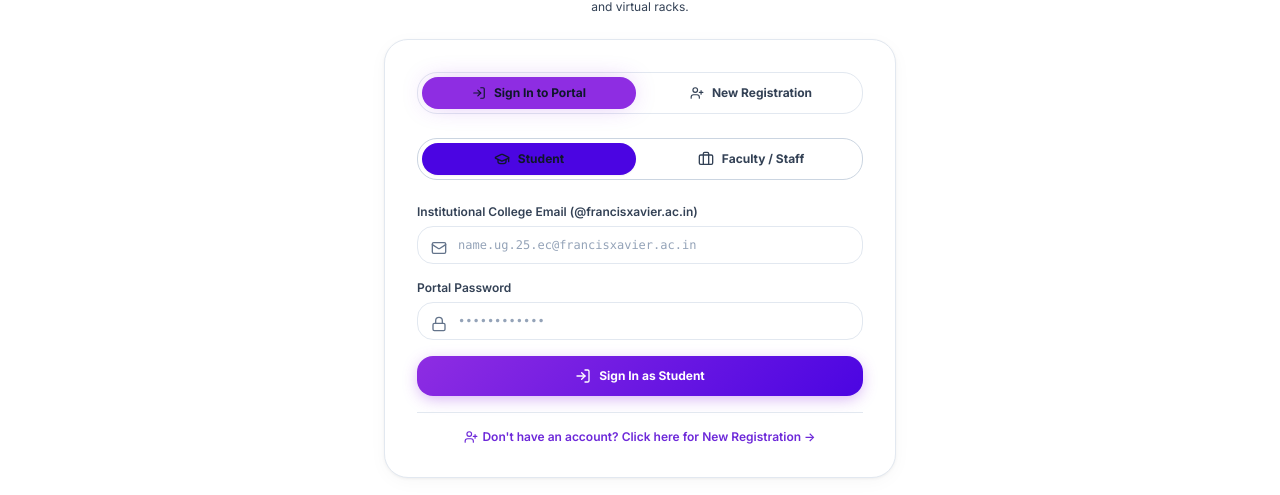
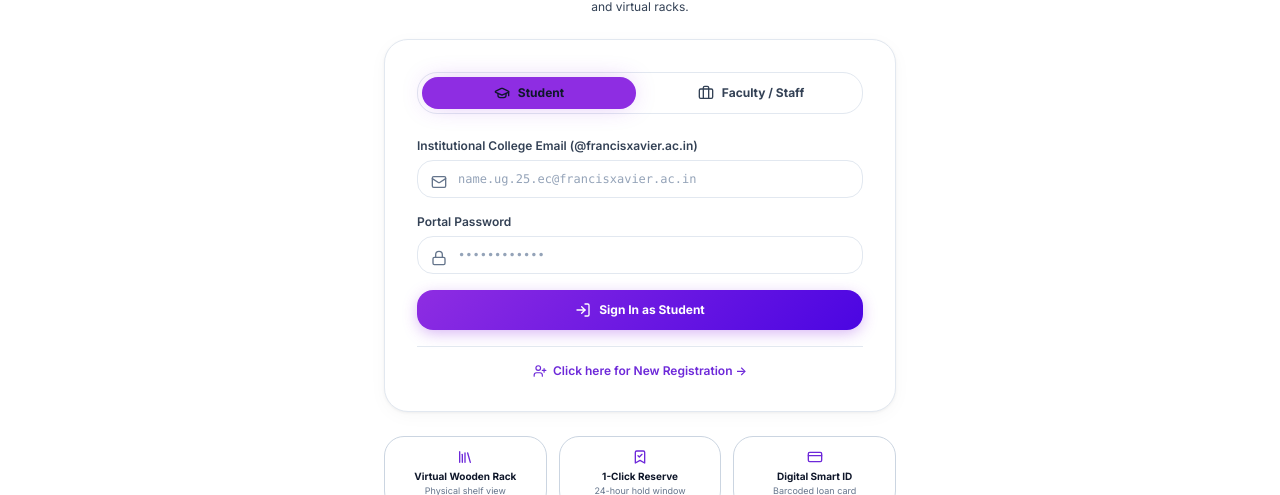
Before and after one commit to libraryproject77-prog/Library, a Next.js app in the folder apps/web/: page / in a window 1280 px wide. Shown: the part 215-710 px from the top of the page. Built offline with nearby package versions, Linux system fonts and the light colour scheme; no server answers.

Commit message:
Remove top dual toggle bar and keep bottom Click here for New Registration link

```diff
--- a/apps/web/components/StudentStaffLogin.tsx
+++ b/apps/web/components/StudentStaffLogin.tsx
@@ -302,7 +302,7 @@ export default function StudentStaffLogin() {
             Francis Xavier Engineering College &bull; ECE Department
           </div>
           <h1 className="text-2xl md:text-3xl font-extrabold text-white tracking-tight">
-            {mode === 'LOGIN' ? 'Student & Staff Portal Login' : 'Create New Scholar Account'}
+            {mode === 'LOGIN' ? 'Student & Staff Portal Login' : 'New Registration'}
           </h1>
           <p className="text-xs text-content-muted mt-1 max-w-md mx-auto">
             {mode === 'LOGIN'
@@ -313,42 +313,14 @@ export default function StudentStaffLogin() {
 
         {/* Card */}
         <div className="glass-panel-card p-6 md:p-8 rounded-3xl border border-stroke-glass shadow-glass">
-          {/* Dual-Mode Switcher: Sign In vs New Registration */}
+          {/* Role Switcher: Student vs Staff */}
           <div className="grid grid-cols-2 gap-2 p-1 rounded-2xl bg-surface-low border border-stroke-subtle mb-6">
-            <button
-              type="button"
-              onClick={() => handleModeChange('LOGIN')}
-              className={`py-2 px-3 rounded-xl text-xs font-bold flex items-center justify-center gap-2 transition-all ${
-                mode === 'LOGIN'
-                  ? 'bg-aura-purple text-white shadow-glow'
-                  : 'text-content-muted hover:text-white'
-              }`}
-            >
-              <LogIn className="w-3.5 h-3.5" />
-              <span>Sign In to Portal</span>
-            </button>
-            <button
-              type="button"
-              onClick={() => handleModeChange('REGISTER')}
-              className={`py-2 px-3 rounded-xl text-xs font-bold flex items-center justify-center gap-2 transition-all ${
-                mode === 'REGISTER'
-                  ? 'bg-aura-purple text-white shadow-glow'
-                  : 'text-content-muted hover:text-white'
-              }`}
-            >
-              <UserPlus className="w-3.5 h-3.5" />
-              <span>New Registration</span>
-            </button>
-          </div>
-
-          {/* Role Switcher: Student vs Staff */}
-          <div className="grid grid-cols-2 gap-2 p-1 rounded-2xl bg-surface-low/60 border border-stroke-glass mb-6">
             <button
               type="button"
               onClick={() => handleTabChange('STUDENT')}
               className={`py-2 px-3 rounded-xl text-xs font-bold flex items-center justify-center gap-2 transition-all ${
                 activeTab === 'STUDENT'
-                  ? 'bg-aura-violet text-white shadow-sm'
+                  ? 'bg-aura-purple text-white shadow-glow'
                   : 'text-content-muted hover:text-white'
               }`}
             >
@@ -360,7 +332,7 @@ export default function StudentStaffLogin() {
               onClick={() => handleTabChange('STAFF')}
               className={`py-2 px-3 rounded-xl text-xs font-bold flex items-center justify-center gap-2 transition-all ${
                 activeTab === 'STAFF'
-                  ? 'bg-aura-violet text-white shadow-sm'
+                  ? 'bg-aura-purple text-white shadow-glow'
                   : 'text-content-muted hover:text-white'
               }`}
             >
@@ -440,10 +412,10 @@ export default function StudentStaffLogin() {
                 <button
                   type="button"
                   onClick={() => handleModeChange('REGISTER')}
-                  className="text-xs text-aura-neon hover:underline font-semibold flex items-center justify-center gap-1 mx-auto"
+                  className="text-xs text-aura-neon hover:underline font-semibold flex items-center justify-center gap-1.5 mx-auto"
                 >
                   <UserPlus className="w-3.5 h-3.5" />
-                  <span>Don&apos;t have an account? Click here for New Registration &rarr;</span>
+                  <span>Click here for New Registration &rarr;</span>
                 </button>
               </div>
             </form>
```
